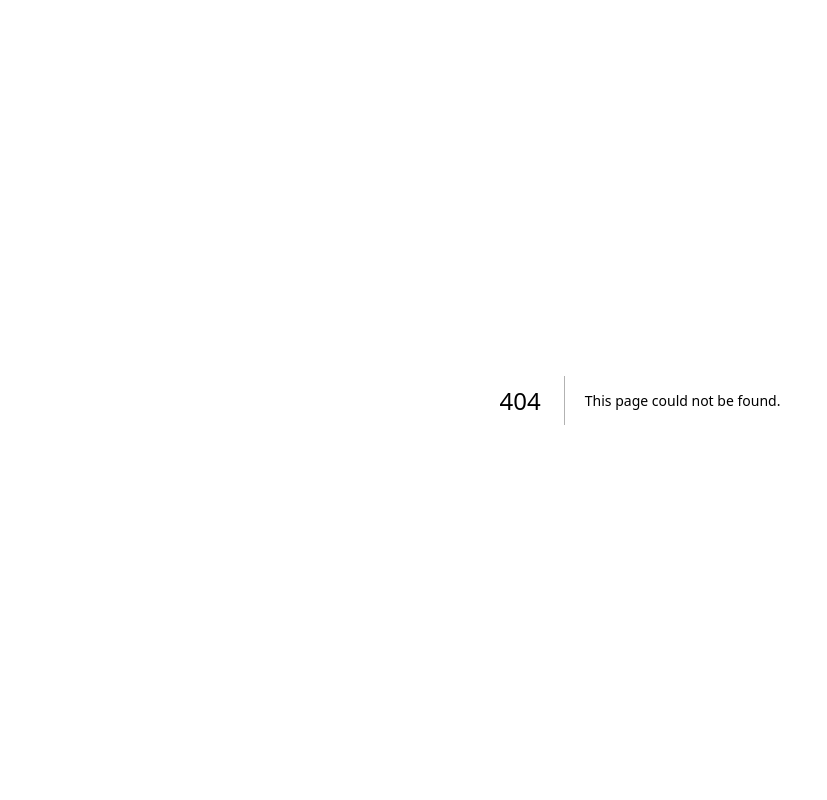
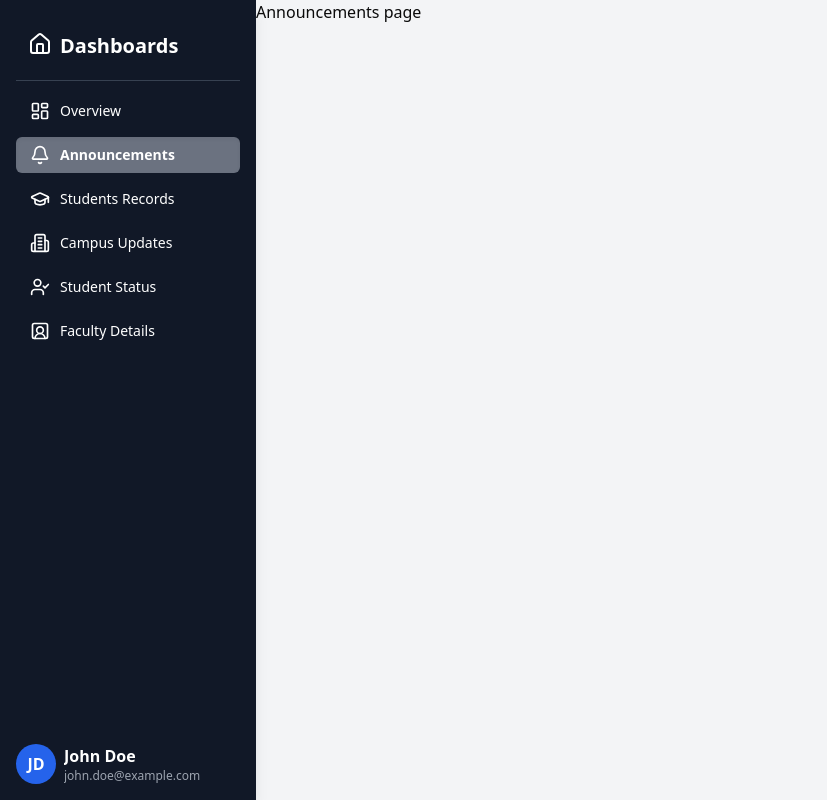
Before and after one commit to ankushhh28/Admin_CareerConnect, a Next.js app: page /announcements in a window 1280 px wide. Before the commit this address had no page. Shown: the whole page, without its empty margins (0-827 px from the left). Built offline with nearby package versions, Linux system fonts and the light colour scheme.

Commit message:
removing dashboard routing

```diff
--- a/COMP/Left-side-bar/leftSideBar.tsx
+++ b/COMP/Left-side-bar/leftSideBar.tsx
@@ -3,36 +3,49 @@
 import { useState, useEffect } from "react";
 import Link from "next/link";
 import { useRouter } from "next/router";
-import { Menu, X, Home, Bell, Users, Building, UserPlus, LayoutDashboard, GraduationCap, UserCheck, SquareUserRound, Building2 } from "lucide-react";
+import {
+  Menu,
+  X,
+  Home,
+  Bell,
+  Users,
+  Building,
+  UserPlus,
+  LayoutDashboard,
+  GraduationCap,
+  UserCheck,
+  SquareUserRound,
+  Building2,
+} from "lucide-react";
 
 const sidebarLinks = [
   {
-    href: "/dashboard",
+    href: "/overview",
     label: "Overview",
     icon: <LayoutDashboard size={20} />,
   },
   {
-    href: "/dashboard/announcements",
+    href: "/announcements",
     label: "Announcements",
     icon: <Bell size={20} />,
   },
   {
-    href: "/dashboard/student-records",
+    href: "/student-records",
     label: "Students Records",
     icon: <GraduationCap size={20} />,
   },
   {
-    href: "/dashboard/campus-updates",
+    href: "/campus-updates",
     label: "Campus Updates",
     icon: <Building2 size={20} />,
   },
   {
-    href: "/dashboard/student-status",
+    href: "/student-status",
     label: "Student Status",
     icon: <UserCheck size={20} />,
   },
   {
-    href: "/dashboard/faculty-details",
+    href: "/faculty-details",
     label: "Faculty Details",
     icon: <SquareUserRound size={20} />,
   },
@@ -67,6 +80,7 @@ export default function Left_Side_Bar({
     <nav className="flex flex-col gap-2">
       {sidebarLinks.map((link) => {
         const isActive = router.pathname === link.href;
+        console.log(router.pathname);
         return (
           <Link
             key={link.href}
--- /dev/null
+++ b/pages/announcements/index.tsx
@@ -0,0 +1,8 @@
+import Announcements_Page from "@/modules/dashboard/components/announcement";
+import React from "react";
+
+const Announcments = () => {
+  return <Announcements_Page />;
+};
+
+export default Announcments;
--- a/pages/dashboard/announcements/index.tsx
+++ /dev/null
@@ -1,8 +0,0 @@
-import Announcements_Page from '@/modules/dashboard/components/announcement';
-import React from 'react';
-
-const Announcments = () => {
-  return <Announcements_Page />;
-};
-
-export default Announcments;
--- a/pages/dashboard/faculty-details/index.tsx
+++ /dev/null
@@ -1,8 +0,0 @@
-import Faculty_Registration_Form from '@/modules/dashboard/components/faculty-details';
-import React from 'react';
-
-const Faculty_Details = () => {
-  return <Faculty_Registration_Form />;
-};
-
-export default Faculty_Details;
--- a/pages/demo/index.tsx
+++ /dev/null
@@ -1,11 +0,0 @@
-import React from 'react'
-
-const index = () => {
-  return (
-    <div>
-
-    </div>
-  )
-}
-
-export default index
--- /dev/null
+++ b/pages/faculty-details/index.tsx
@@ -0,0 +1,8 @@
+import Faculty_Registration_Form from "@/modules/dashboard/components/faculty-details";
+import React from "react";
+
+const Faculty_Details = () => {
+  return <Faculty_Registration_Form />;
+};
+
+export default Faculty_Details;
```
Also changed, not shown: pages/campus-updates/index.tsx (renamed from pages/dashboard/campus-updates/index.tsx), pages/overview/index.tsx (renamed from pages/dashboard/index.tsx), pages/student-records/index.tsx (renamed from pages/dashboard/student-records/index.tsx), pages/student-status/index.tsx (renamed from pages/dashboard/student-status/index.tsx).
